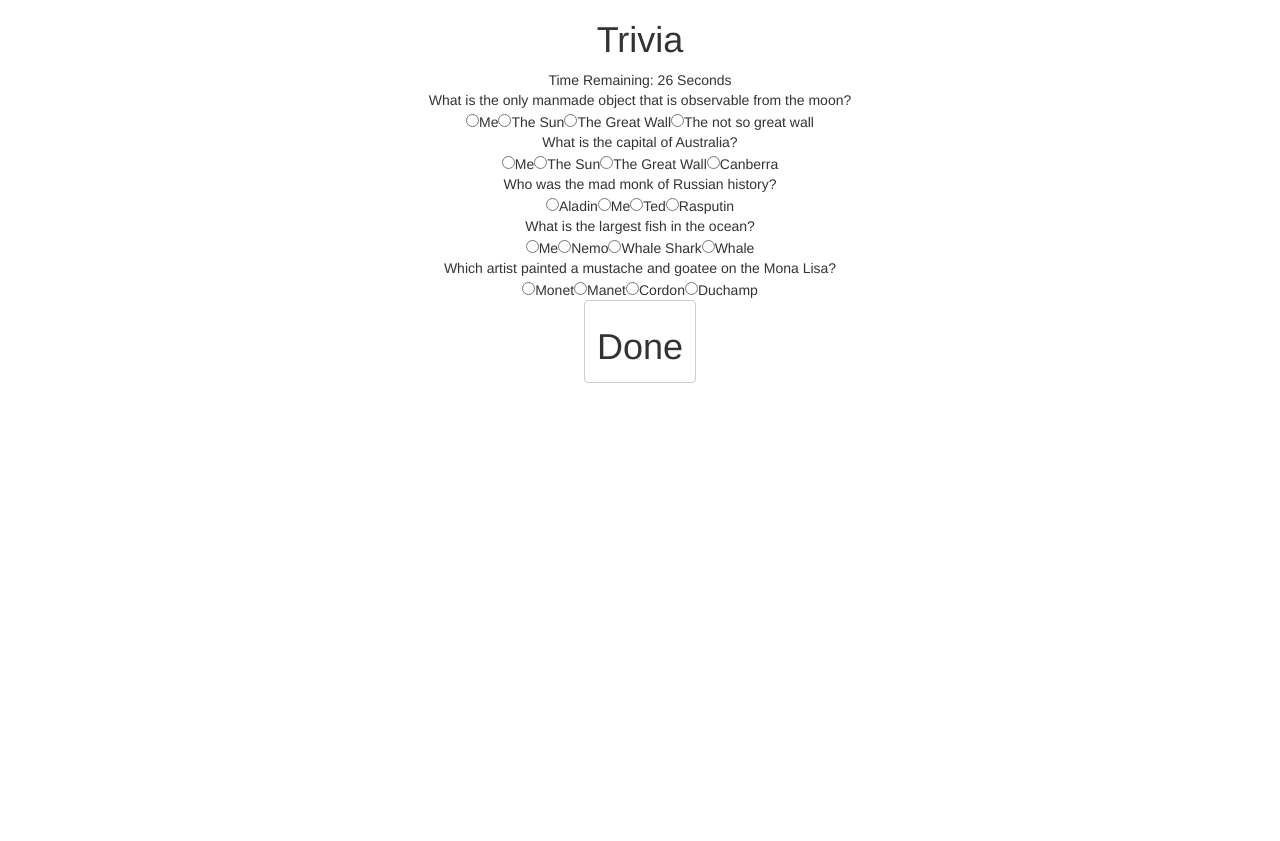
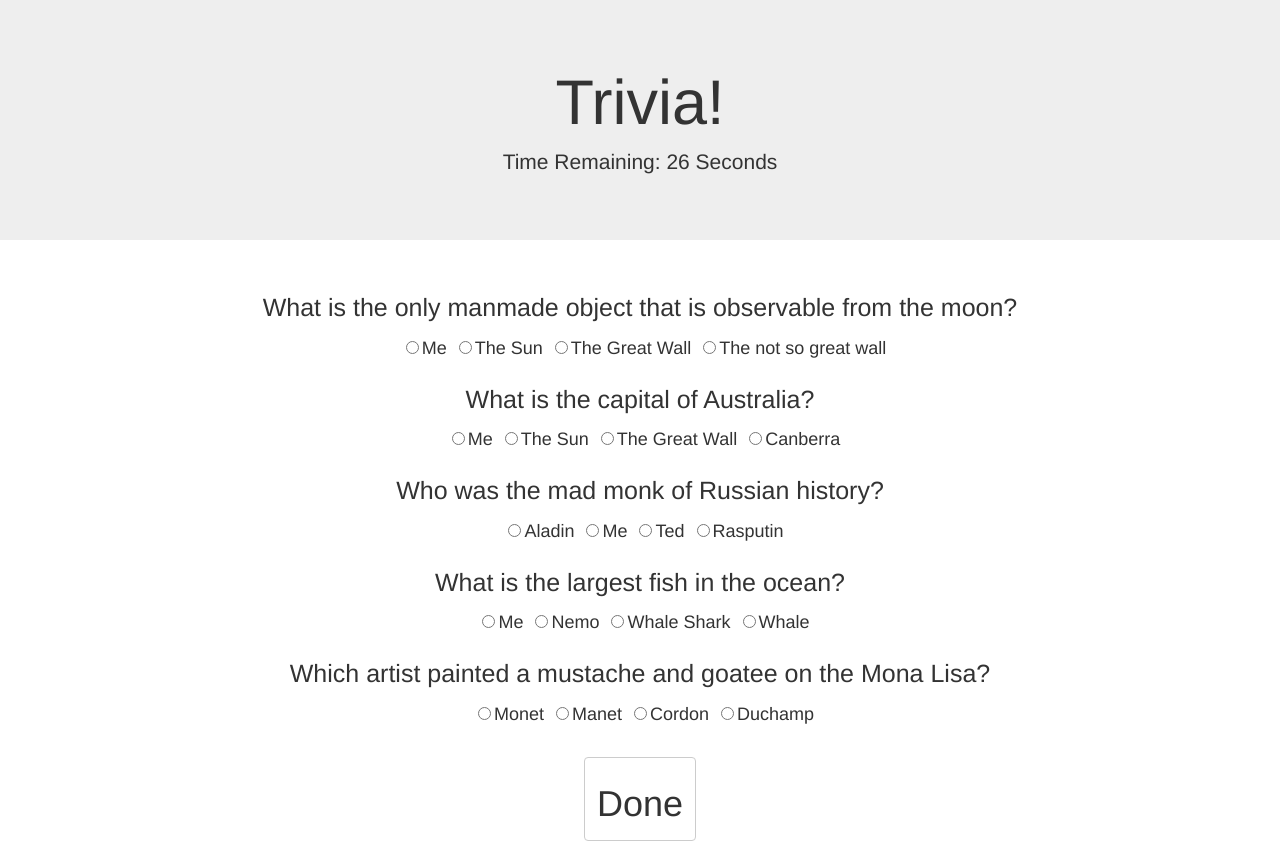
Before and after one commit to davidlatuno/Trivia-Game, a plain HTML site: page index.html in a window 1280 px wide. Before the commit the page ends 800 px from the top, so only its background shows below. Drawn offline with nearby package versions, Linux system fonts and the light colour scheme.

Commit message:
Added css

```diff
--- a/assets/css/style.css
+++ b/assets/css/style.css
@@ -1,3 +1,21 @@
 .wrapper {
     text-align: center;
 }
+
+.question {
+
+    margin-top: 20px;
+    margin-bottom: 10px;
+    font-size: 25px;
+
+}
+
+.container {
+    font-size: 18px;
+    margin-bottom: 30px;
+}
+
+input[type="radio"] {
+    margin-right: 3px;
+    margin-left: 12px;
+}
--- a/assets/javascript/game.js
+++ b/assets/javascript/game.js
@@ -24,22 +24,20 @@ var done = false;
 
 // function to populate questions from question array
 function displayQuestion() {
-    $(".container").append("<div class: 'question Q" + questionIndex + "'>" + questionArray[questionIndex][0] + "</div>");
+    $(".container").append("<div class= 'question Q" + questionIndex + "'>" + questionArray[questionIndex][0] + "</div>");
 
     for (var i = 1; i < 5; i++) {
         $(".container").append("<input type='radio' name='" + questionIndex + "' value= '" + i + "'>" + questionArray[questionIndex][i]);
         $(this.input).attr("value", i);
     }
 }
+
 // Populate all of the questions
 for (var i = 0; i < 5; i++) {
 
     displayQuestion();
     questionIndex++;
-
-
 }
-
 
 // Function at the end that will tally the score
 function tallyScore() {
@@ -79,10 +77,12 @@ function tallyScore() {
     done = !done;
 }
 
+// Reset Game without refreshing page
 function reset() {
 
     $(".container").empty();
 
+    // Reset Stats
     seconds = 31
     questionIndex = 0;
     correctAnswer = 0;
@@ -144,7 +144,6 @@ start();
 // Done button calls tally score button
 $(document).ready(function () {
 
-
     $("#done").click(function () {
 
         if (!done) {
@@ -156,8 +155,5 @@ $(document).ready(function () {
             reset();
 
         }
-
-
-
     })
 })
--- a/index.html
+++ b/index.html
@@ -14,10 +14,11 @@
 </head>
 
 <body>
+    <div class="jumbotron text-center">
+        <h1>Trivia!</h1>
+        <p id="timer">Time Remaining</p>
+    </div>
     <div class="wrapper">
-            <h1>Trivia</h1>
-        <div id="timer">Time Remaining</div>
-
         <div class="container">
 
         </div>
```
